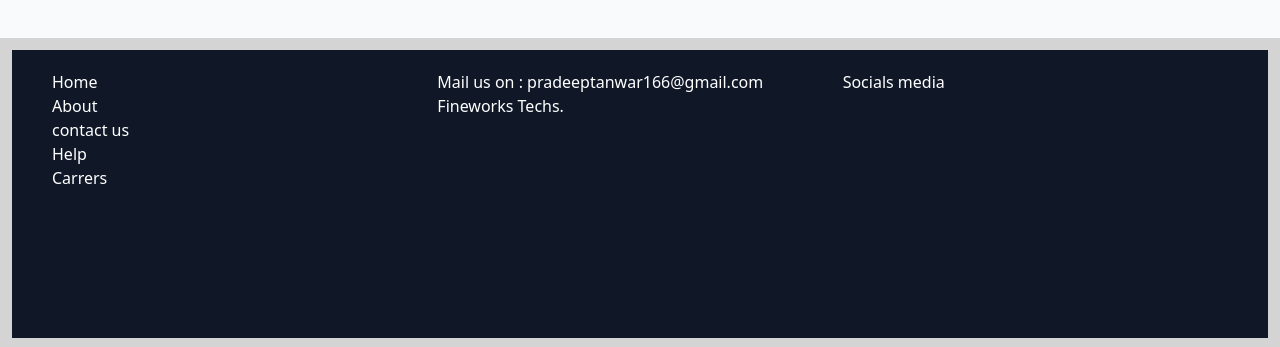
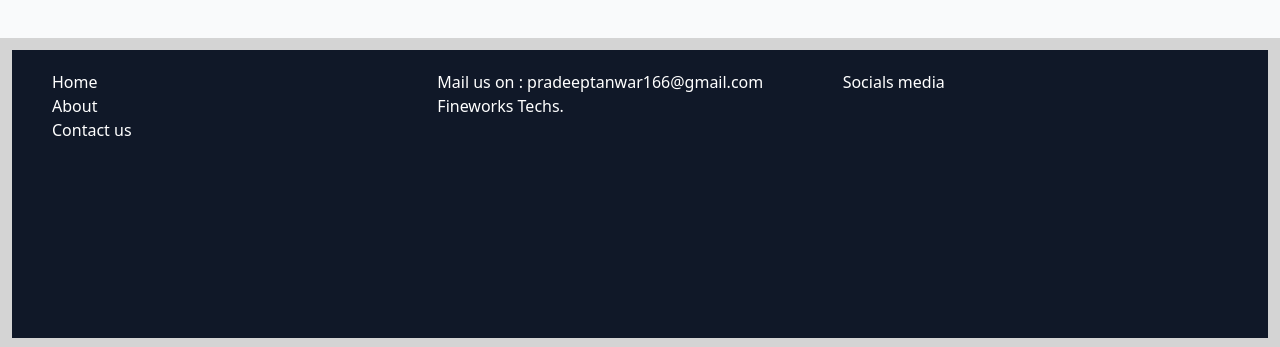
Before and after one commit to pradeep-tanwar166/Indian-mart, a React (Vite) app: page /contact in a window 1280 px wide. Shown: the part 1034-1381 px from the top of the page. Built offline with nearby package versions, Linux system fonts and the light colour scheme; some icons are missing.

Commit message:
small changes update some issues

```diff
--- a/src/Components/About_page.jsx
+++ b/src/Components/AboutSection.jsx
@@ -1,6 +1,6 @@
 import React from 'react'
 import EastIcon from '@mui/icons-material/East';
-function About_page() {
+function AboutSection() {
   return (
 <div className="bg-gray-50 min-h-screen flex flex-col items-center py-12 px-6 mt-2">
       {/* Heading */}
@@ -60,4 +60,4 @@ function About_page() {
   )
 }
 
-export default About_page
+export default AboutSection
--- a/src/Components/Contact_page.jsx
+++ b/src/Components/ContactSection.jsx
@@ -1,6 +1,6 @@
 import React from "react";
 
-const Contact_page= () => {
+const ContactSection= () => {
   return (
     <div className="bg-gray-50 min-h-screen flex flex-col items-center py-12 px-6 mt-2">
       {/* Heading */}
@@ -77,4 +77,4 @@ const Contact_page= () => {
   );
 };
 
-export default Contact_page;
+export default ContactSection;
--- a/src/Components/Footer.jsx
+++ b/src/Components/Footer.jsx
@@ -4,16 +4,15 @@ import InstagramIcon from '@mui/icons-material/Instagram';
 import GitHubIcon from '@mui/icons-material/GitHub';
 import TwitterIcon from '@mui/icons-material/Twitter';
 import FacebookIcon from '@mui/icons-material/Facebook';
+import { Link } from "react-router-dom";
 
 function Footer() {
   return (
     <div className='min-h-72 bg-gray-900 text-white p-5 m-3 grid grid-cols-3'>
-     <div className='px-5'>
-        <div className='hover:underline cursor-pointer'>Home</div>
-        <div className='hover:underline cursor-pointer'>About</div>
-        <div className='hover:underline cursor-pointer'>contact us</div>
-        <div className='hover:underline cursor-pointer'>Help</div>
-        <div className='hover:underline cursor-pointer'>Carrers</div>
+     <div className='px-5 flex flex-col'>
+      <Link className='cursor-pointer hover:underline' to="/" >Home</Link>
+      <Link className='cursor-pointer hover:underline' to="/about" >About</Link>
+      <Link className='cursor-pointer hover:underline ' to="/contact">Contact us</Link>
      </div>
 
 
--- a/src/Pages/About.jsx
+++ b/src/Pages/About.jsx
@@ -1,12 +1,12 @@
 import React from 'react'
-import About_page from '../Components/About_page'
+import AboutSection from '../Components/AboutSection'
 import Footer from '../Components/Footer'
 
 
 function About() {
   return (
     <div>
-      <About_page></About_page>
+      <AboutSection></AboutSection>
       <Footer></Footer>
     </div>
   )
--- a/src/Pages/Contact.jsx
+++ b/src/Pages/Contact.jsx
@@ -1,11 +1,11 @@
 import React from 'react'
-import Contact_page from '../Components/Contact_page'
+import ContactSection from '../Components/ContactSection'
 import Footer from '../Components/Footer'
 
 function Contact() {
   return (
     <div>
-      <Contact_page></Contact_page>
+      <ContactSection></ContactSection>
       <Footer></Footer>
     </div>
   )
```
